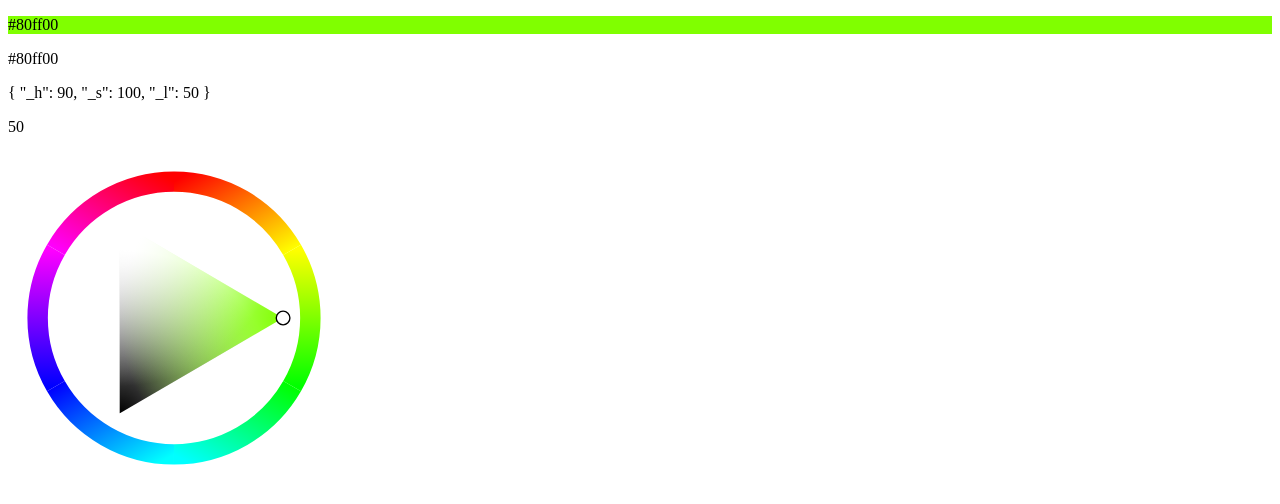
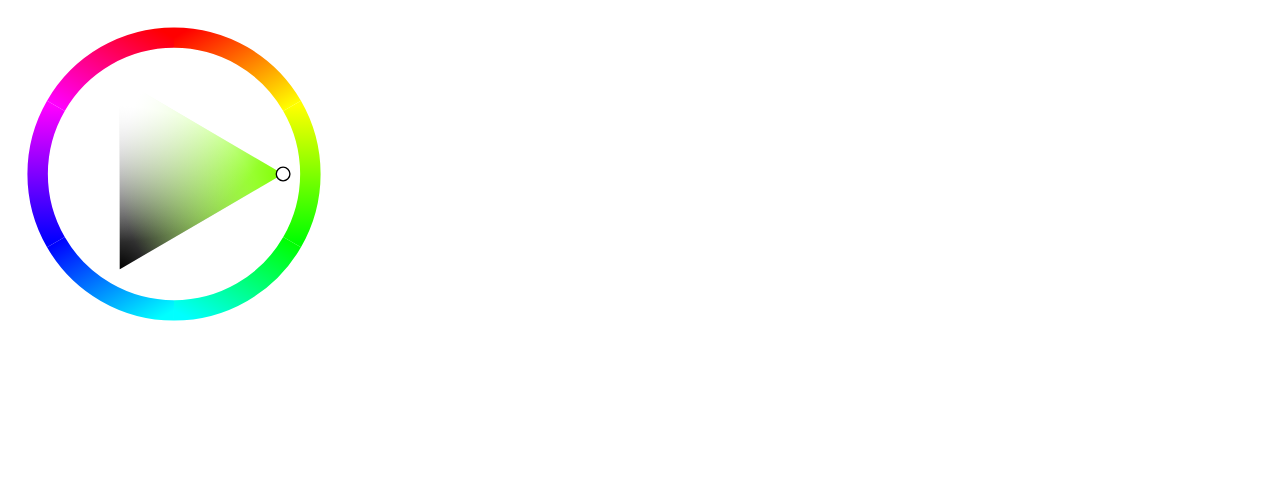
Before and after one commit to PixelSnake/ng2-customizable-color-picker, an Angular app: page / in a window 1280 px wide. Shown: the top 504 px of the page. Built offline with nearby package versions, Linux system fonts and the light colour scheme.

Commit message:
refactor(*): remove debugs

```diff
--- a/src/app/ng2-color-picker.component.html
+++ b/src/app/ng2-color-picker.component.html
@@ -1,8 +1,3 @@
-<p [style.background]="color.toString()">{{ color.toString() }}</p>
-<p>{{ color.toString() }}</p>
-<p>{{ color | json }}</p>
-<p>{{ color.s + color.l - 100 }}</p>
-
 <div class="pickerContainer">
   <div class="triangle" [style.transform]="transform">
     <svg xmlns="http://www.w3.org/2000/svg" version="1.1" width="100%" height="100%" viewBox="-10 -10 220 220">
```
